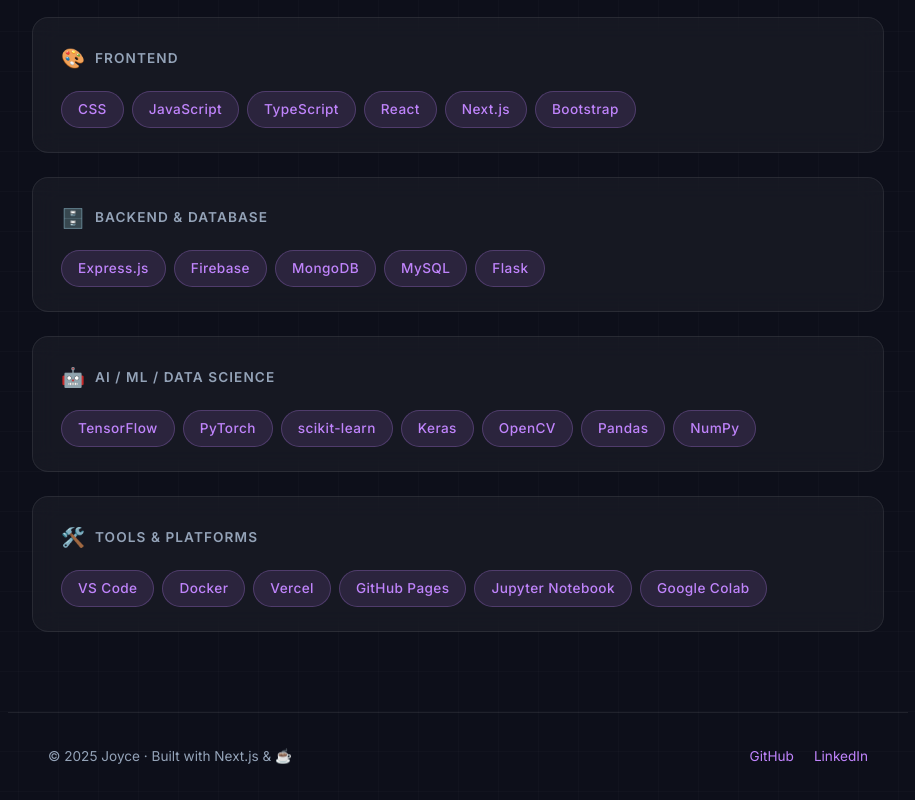
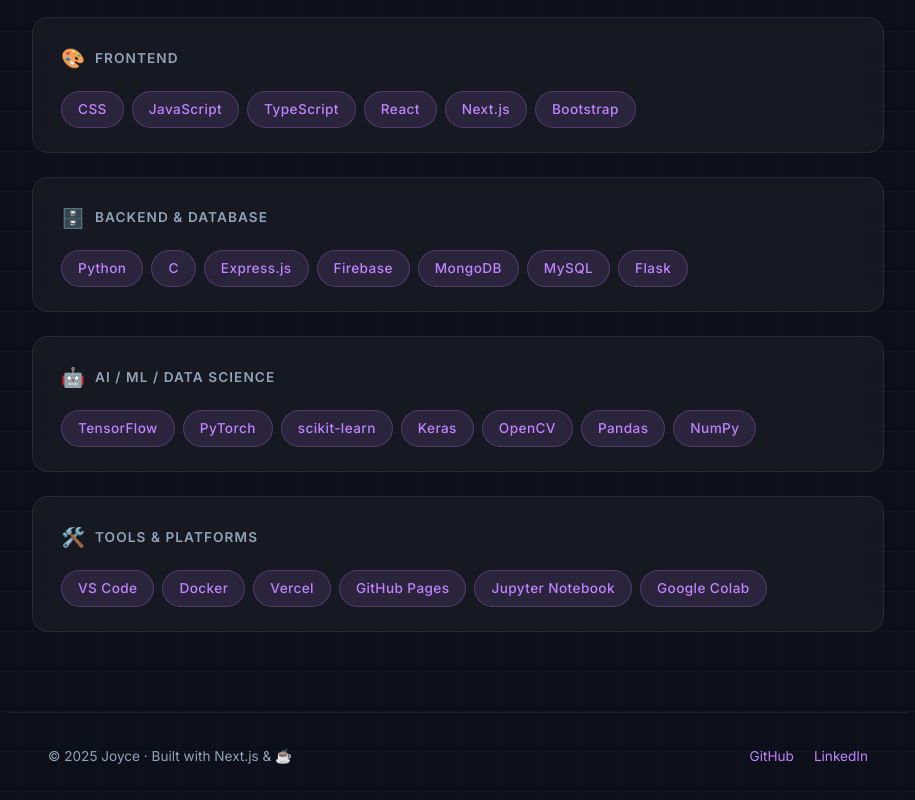
Before and after one commit to kalpanajoycedovari/my-portfolio, a Next.js app: page / in a window 1280 px wide. Shown: the part 2329-3129 px from the top of the page, without its empty margins (182-1097 px from the left). Built offline with nearby package versions, Linux system fonts and the light colour scheme.

Commit message:
Categorise tech stack skills

```diff
--- a/app/page.tsx
+++ b/app/page.tsx
@@ -13,7 +13,7 @@
   {
     label: "Backend & Database",
     icon: "🗄️",
-    items: ["Express.js", "Firebase", "MongoDB", "MySQL", "Flask"],
+    items: ["Python","C","Express.js", "Firebase", "MongoDB", "MySQL", "Flask",],
   },
   {
     label: "AI / ML / Data Science",
```
